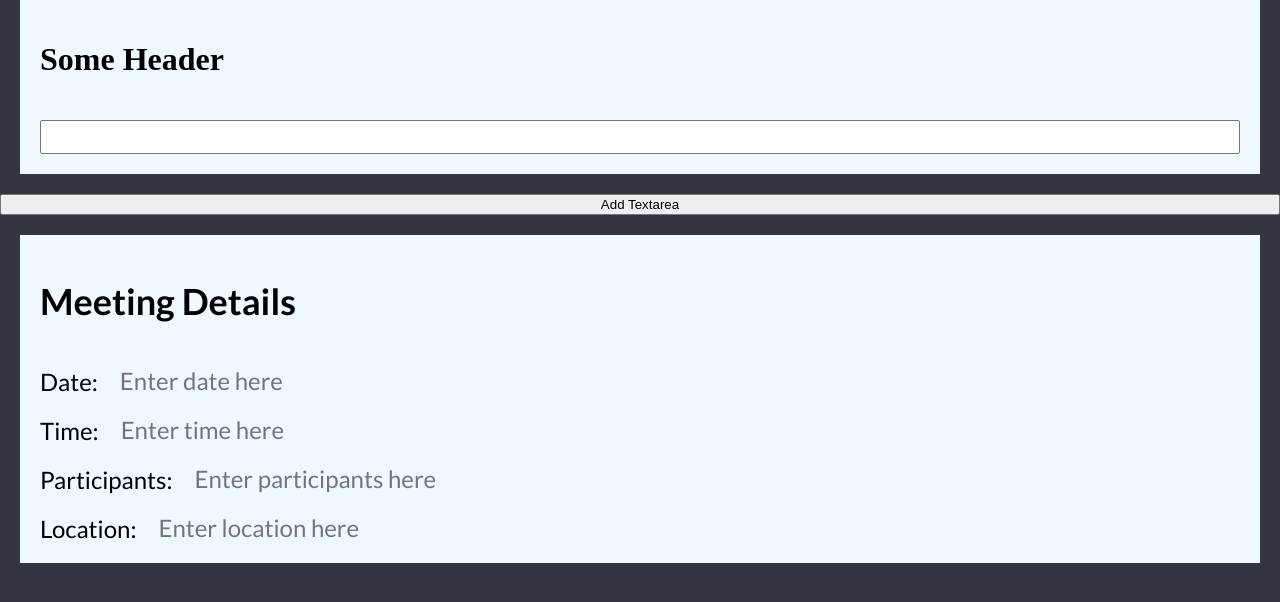
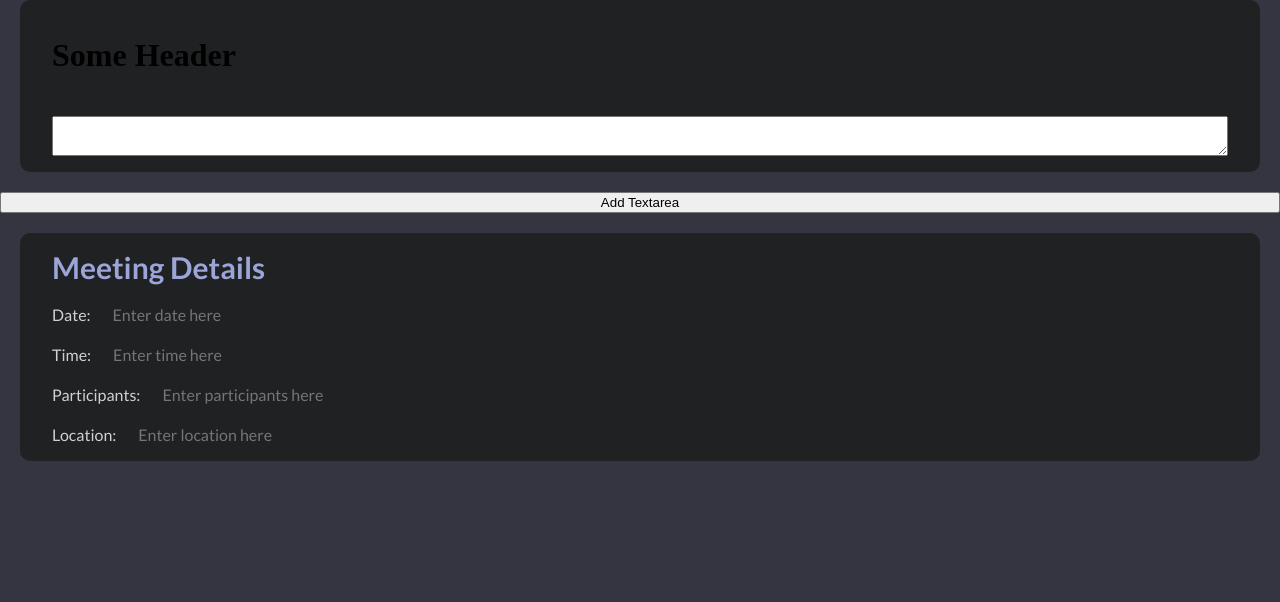
Before and after one commit to Jaywhisker/Satiscribble-UI, a Next.js app: page /centerArea in a window 1280 px wide. Shown: the top 602 px of the page. Built offline with nearby package versions, Linux system fonts and the light colour scheme.

Commit message:
Finalize the style for meeting block

```diff
--- a/src/components/DynamicTextArea.tsx
+++ b/src/components/DynamicTextArea.tsx
@@ -51,7 +51,6 @@ function DynamicTextarea({ id }) {
         ref={textareaRef}
         value={text}
         onChange={handleChange}
-        className={styles.textArea}
         onFocus={() => handleFocus(id)} // Added onFocus handler
         onBlur={() => handleBlur(id, textareaRef.current.value)} // Added onBlur handler
       ></textarea>
--- a/src/components/MeetingDetailBlocks.tsx
+++ b/src/components/MeetingDetailBlocks.tsx
@@ -46,9 +46,7 @@ function MeetingDetailBlocks() {
 
   return (
     <div className={styles.container}>
-      <h1 style={{ "font-size": "var(--headersize)", "font-family": "Lato" }}>
-        Meeting Details
-      </h1>
+      <h1 className={styles.blockHeader}>Meeting Details</h1>
       <ModularTextField
         label="Date"
         placeholder="Enter date here"
--- a/src/components/ModularTextField.tsx
+++ b/src/components/ModularTextField.tsx
@@ -6,10 +6,9 @@ function ModularTextField(props) {
   const textFieldRef = useRef(null);
 
   return (
-    <div className={styles.textFieldHolder}>
+    <div className={styles.meetingBlockTextFieldHolder}>
       <p
-        className={`${styles.textFieldLabel} ${styles.textFieldText}`}
-        style={{ "font-size": "var(--psize)" }}
+        className={`${styles.meetingBlockTextFieldLabel} ${styles.meetingBlockTextFieldText}`}
       >
         {label}:
       </p>
@@ -18,8 +17,7 @@ function ModularTextField(props) {
         value={value}
         onChange={onChange}
         onBlur={onBlur}
-        className={`${styles.textField} ${styles.textFieldText}`}
-        style={{ "font-size": "var(--psize)" }}
+        className={`${styles.meetingBlockTextField} ${styles.meetingBlockTextFieldText}`}
       ></textarea>
     </div>
   );
--- a/src/styles/components/DynamicTextArea.module.css
+++ b/src/styles/components/DynamicTextArea.module.css
@@ -1,30 +1,34 @@
 .container {
-    padding: 20px;
+    padding-top: 16px;
+    padding-bottom: 16px;
+    padding-left: 32px;
+    padding-right:32px;
     margin-right: 20px;
     margin-left:20px;
     /* width: 100%; */
-    background-color: aliceblue;
     display: flex;
     flex-direction: column;
     gap:20px;
-  }
-
-.textAreaContainer {
-  background-color: #87CEEB;
+    background-color: var(--Dark_Grey);
+    border-radius:10px;
 }
 
-.textArea {
+.blockHeader{
+  font-size: var(--headersize);
+  font-family: Lato;
+  margin: 0;
+  color: var(--Nice_Blue )
+}
+
+
+.meetingBlockTextArea {
   width: 100%;
   box-sizing: border-box;
   overflow: hidden;
   resize: none; /* Prevent user resizing of textarea */
 }
 
-.containerHeader{
-  color:black
-}
-
-.textFieldHolder{
+.meetingBlockTextFieldHolder{
   width:100%;
   gap:20px;
   display:flex;
@@ -32,23 +36,23 @@
   margin:0;
 }
 
-.textField{
+.meetingBlockTextField{
   width:100%;
   background: transparent;
   resize:none;
   line-height: 1;
-  height:25px;
+  height: var(--psize);
   border: none;
   outline: none;
 }
 
-.textFieldLabel{
+.meetingBlockTextFieldLabel{
   margin:auto;
   height:fit-content;
 }
 
-.textFieldText{
-  color: black;
-  /* font-size: 24px; */
+.meetingBlockTextFieldText{
+  color: var(--Off_White);
   font-family: lato;
+  font-size: var(--psize);
 }
--- a/src/styles/text.css
+++ b/src/styles/text.css
@@ -1,4 +1,4 @@
 :root{
-    --psize: 24px;
-    --headersize:36px;
+    --psize: 16px;
+    --headersize:30px;
   }
```
